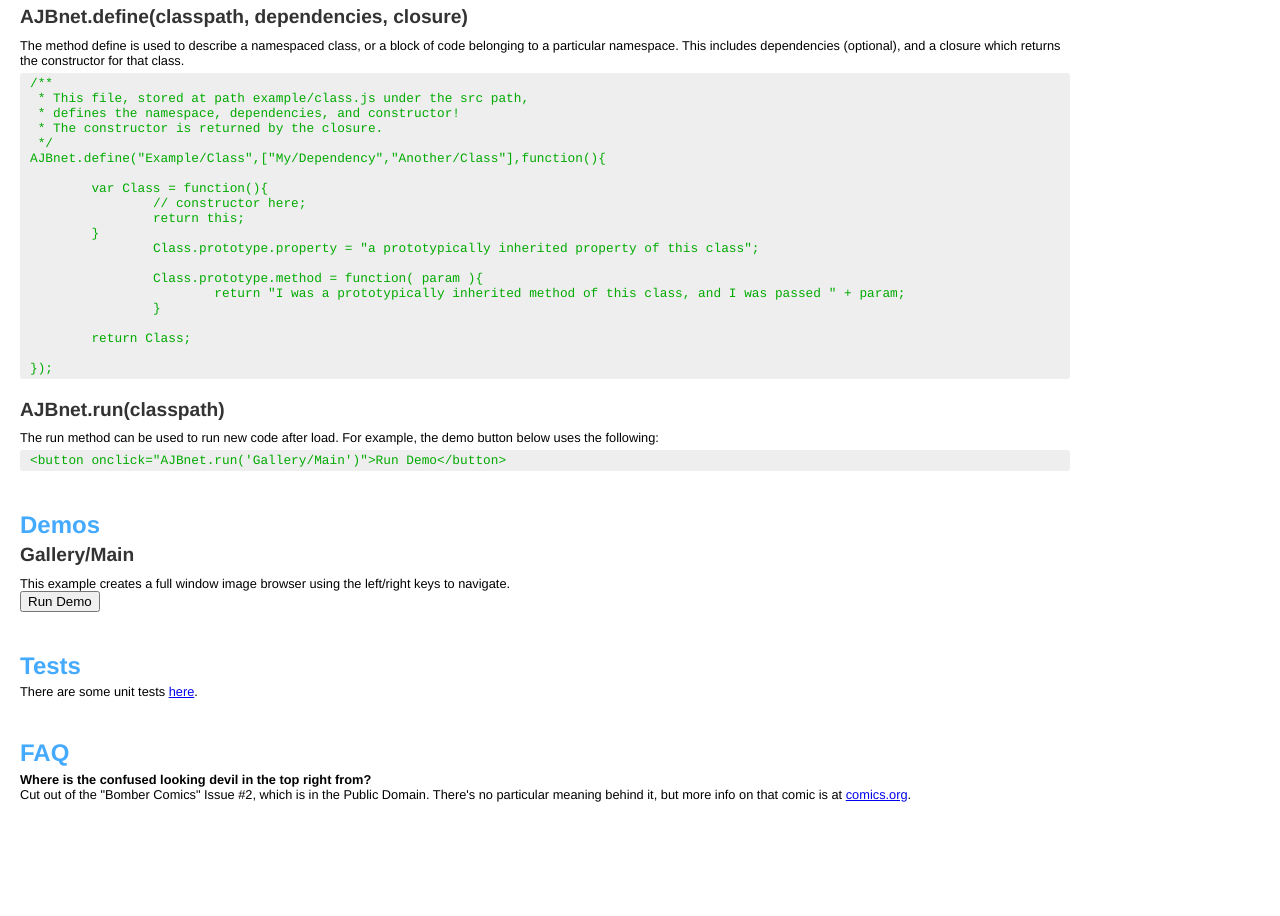
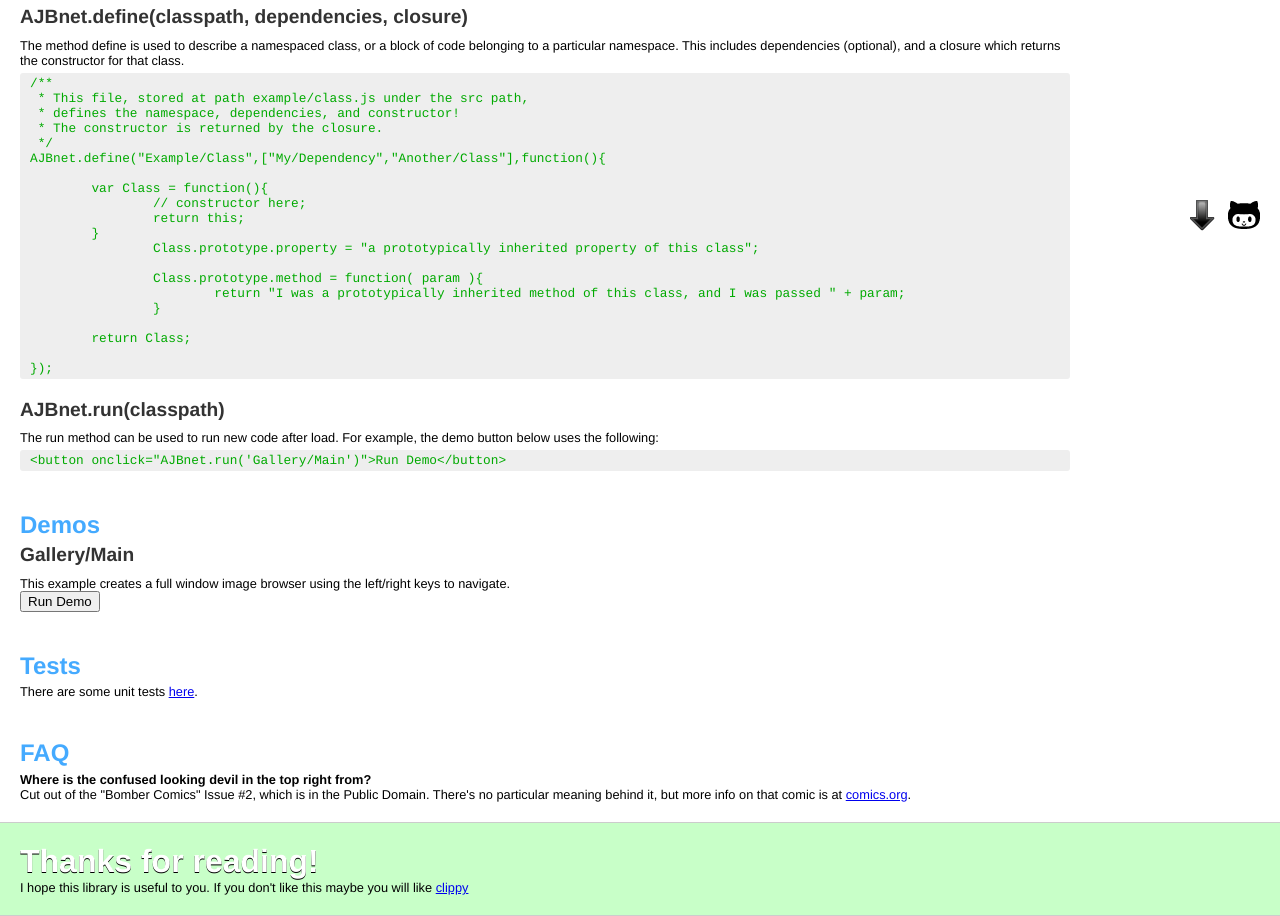
Before and after one commit to sprky0/AJBnet.js, a PHP site: page / in a window 1280 px wide. Shown: the part 549-1465 px from the top of the page. Before the commit the page ends 1351 px from the top, so only its background shows below. Run offline with PHP 8.4, Linux system fonts and the light colour scheme.

Commit message:
more docs and stuff, fixed up the tests a bit to have titles and not clear eachother`s results, btu need to do a bit more there

```diff
--- a/css/screen.css
+++ b/css/screen.css
@@ -1,3 +1,8 @@
+/**
+ * AJBnet.js informational site styles
+ * @author sprky0
+ */
+
 html {}
 
 html.gallery body, html.gallery {
@@ -49,6 +54,18 @@ html.tests header h1 {text-shadow: 0 1px 0 #ffa;}
 html.tests header h2 {text-shadow: 0 1px 0 #ffa;}
 html.tests header h1 em {text-shadow: 0 1px 0 #000;}
 html.tests header h2 em {text-shadow: 0 1px 0 #000;}
+
+html.tests footer {
+	border-top: 1px solid #ccc;
+	border-bottom: 1px solid #ccc;
+	padding: 20px;
+	background-color: rgb(200,255,200);
+}
+
+html.tests footer h1 {
+	color: #fff;
+	text-shadow: 0 1px 0 #000;
+}
 
 html.tests body {
 	padding: 101px 0 0 0;
@@ -116,11 +133,57 @@ dl {}
 dt {font-size: .8em;font-weight: bold;}
 dd {font-size: .8em;}
 
-span.logo {
+a.logo {
 	background: url('../images/confused_devil.png') top left no-repeat;
 	width: 150px;
 	height: 150px;
 	position: fixed;
 	top: 20px; right: 20px;
 	display: block;
+	overflow:hidden;
+	text-indent:-1000px;
 }
+
+nav.metalinks {
+	width:100px;
+	position:fixed;
+	right:20px;
+	bottom:20px;
+}
+nav.metalinks a:hover {
+	opacity:.6;
+}
+
+/**
+ * Download icon by Turbomilk, via Iconfinder.net
+ * @link http://www.iconfinder.com/icondetails/22775/32/arrow_down_download_icon
+ */
+a.download {
+	background: url('../images/download.png') top left no-repeat;
+	width:32px;
+	height:32px;
+	display:inline-block;
+	border:0;
+	overflow:hidden;
+	text-indent:-1000px;
+	float:right;
+	margin-right:10px;
+}
+/**
+ * Github icon by Keyamoon, via Iconfinder.net
+ * @link http://www.iconfinder.com/icondetails/83309/32/_icon
+ */
+a.github {
+	background: url('../images/github.png') top left no-repeat;
+	width:32px;
+	height:32px;
+	display:inline-block;
+	border:0;
+	overflow:hidden;
+	text-indent:-1000px;
+	float:right;
+}
+
+html.tests div#results {
+
+}
--- a/index.html
+++ b/index.html
@@ -12,6 +12,11 @@
 		<h1><em>AJBnet.js</em> Framework</h1>
 		<h2>Example Applications</h2>
 	</header>
+
+	<nav class="metalinks">
+		<a href="" class="github" title="View Project on Github">View Project on Github</a>
+		<a href="ajbnet/ajbnet.js" class="download" title="Download AJBnet.js source">Download</a>
+	</nav>
 
 	<article class="header">
 
@@ -107,7 +112,14 @@ AJBnet.define("Example/Class",["My/Dependency","Another/Class"],function(){
 
 	</article>
 
-	<span class="logo" />
+	<footer>
+
+		<h1>Thanks for reading!</h1>
+		<p>I hope this library is useful to you.  If you don't like this maybe you will like <a href="http://clippy.ajbnet.com">clippy</a></p>
+
+	</footer>
+
+	<a class="logo" href="" onclick="download.getElemntsByTagName('body')[0].scrollTop = 0 /* this is dumb but i am so bored */">Top</a>
 
 </body>
 </html>
--- a/test.html
+++ b/test.html
@@ -10,7 +10,7 @@
 	<header>
 
 		<h1><em>AJBnet.js</em> Framework</h1>
-		<!--<h2>Tests</h2>-->
+		<h2>Tests</h2>
 
 		<nav class="right">
 
```
Also changed, not shown: ajbnet/tests/comparison.js (+0 -2 lines), ajbnet/tests/constructor.js (+2 -0 lines), ajbnet/tests/core.js (+8 -10 lines), images/download.png (added), images/github.png (added).
